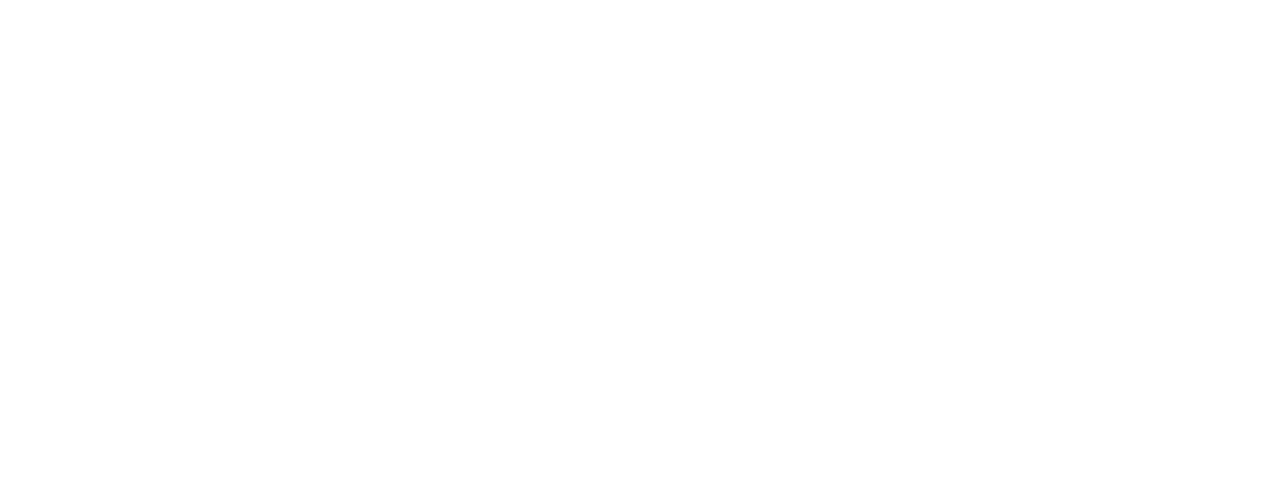
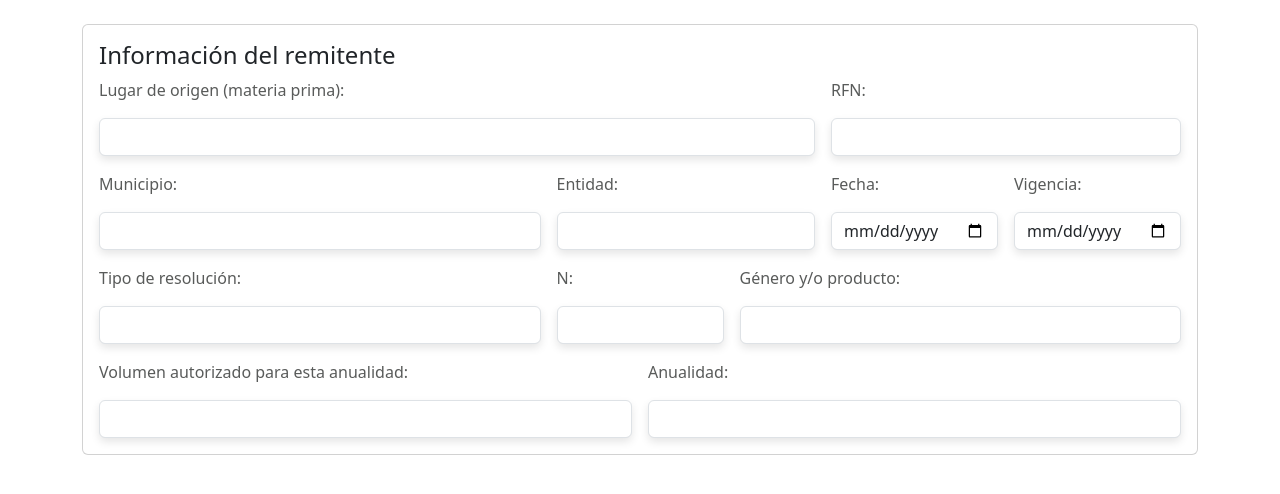
Before and after one commit to LuisPerezcx/UZACHI-FRONTEND, a React (Create React App) app: page /Prueba in a window 1280 px wide. Before the commit this address had no page. Shown: the top 494 px of the page. Built offline with nearby package versions, Linux system fonts and the light colour scheme.

Commit message:
informacion remitente

```diff
--- a/src/components/TableSearch.js
+++ b/src/components/TableSearch.js
@@ -10,7 +10,7 @@
 y un array con los filtros de busqueda
 */
 
-function TableSearch({ endpoint, columns, filters, actions }) {
+export const TableSearch = ({ endpoint, columns, filters, actions }) => {
 
     const [data, setData] = useState([]);
     const [filteredData, setFilteredData] = useState([]);
@@ -102,4 +102,3 @@
         </div>
     )
 }
-export default TableSearch;
--- /dev/null
+++ b/src/components/informacionRemitente/InformacionRemitente.jsx
@@ -0,0 +1,138 @@
+import React from 'react'
+
+export const InformacionRemitente = () => {
+    return (
+        <div className="container mt-4">
+            <div className="card">
+                <div className="card-body">
+                    <h4 className="card-title">Información del remitente</h4>
+                    <form>
+                        <div className="row g-3">
+                            {/* Lugar de origen y RFN */}
+                            <div className="col-md-8">
+                                <label htmlFor="origen" className="form-label">
+                                    Lugar de origen (materia prima):
+                                </label>
+                                <input
+                                    type="text"
+                                    className="form-control"
+                                    id="origen"
+                                    placeholder=""
+                                />
+                            </div>
+                            <div className="col-md-4">
+                                <label htmlFor="rfn" className="form-label">
+                                    RFN:
+                                </label>
+                                <input type="text" className="form-control" id="rfn" placeholder="" />
+                            </div>
+
+                            {/* Municipio y Entidad */}
+                            <div className="col-md-5">
+                                <label htmlFor="municipio" className="form-label">
+                                    Municipio:
+                                </label>
+                                <input
+                                    type="text"
+                                    className="form-control"
+                                    id="municipio"
+                                    placeholder=""
+                                />
+                            </div>
+                            <div className="col-md-3">
+                                <label htmlFor="entidad" className="form-label">
+                                    Entidad:
+                                </label>
+                                <input
+                                    type="text"
+                                    className="form-control"
+                                    id="entidad"
+                                    placeholder=""
+                                />
+                            </div>
+
+                            {/* Fecha y Vigencia */}
+                            <div className="col-md-2">
+                                <label htmlFor="fecha" className="form-label">
+                                    Fecha:
+                                </label>
+                                <input
+                                    type="date"
+                                    className="form-control"
+                                    id="fecha"
+                                    placeholder=""
+                                />
+                            </div>
+                            <div className="col-md-2">
+                                <label htmlFor="vigencia" className="form-label">
+                                    Vigencia:
+                                </label>
+                                <input
+                                    type="date"
+                                    className="form-control"
+                                    id="vigencia"
+                                    placeholder=""
+                                />
+                            </div>
+
+                            {/* Tipo de resolución y N */}
+                            <div className="col-md-5">
+                                <label htmlFor="resolucion" className="form-label">
+                                    Tipo de resolución:
+                                </label>
+                                <input
+                                    type="text"
+                                    className="form-control"
+                                    id="resolucion"
+                                    placeholder=""
+                                />
+                            </div>
+                            <div className="col-md-2">
+                                <label htmlFor="n" className="form-label">
+                                    N:
+                                </label>
+                                <input type="text" className="form-control" id="n" placeholder="" />
+                            </div>
+
+                            {/* Género y/o producto y Anualidad */}
+                            <div className="col-md-5">
+                                <label htmlFor="producto" className="form-label">
+                                    Género y/o producto:
+                                </label>
+                                <input
+                                    type="text"
+                                    className="form-control"
+                                    id="producto"
+                                    placeholder=""
+                                />
+                            </div>
+                            {/* Volumen autorizado */}
+                            <div className="col-md-6">
+                                <label htmlFor="volumen" className="form-label">
+                                    Volumen autorizado para esta anualidad:
+                                </label>
+                                <input
+                                    type="text"
+                                    className="form-control"
+                                    id="volumen"
+                                    placeholder=""
+                                />
+                            </div>
+                            <div className="col-md-6">
+                                <label htmlFor="anualidad" className="form-label">
+                                    Anualidad:
+                                </label>
+                                <input
+                                    type="text"
+                                    className="form-control"
+                                    id="anualidad"
+                                    placeholder=""
+                                />
+                            </div>
+                        </div>
+                    </form>
+                </div>
+            </div>
+        </div>
+    )
+}
--- a/src/routes.js
+++ b/src/routes.js
@@ -1,7 +1,7 @@
 import React, { Component } from 'react';
 import { Routes, Route } from 'react-router-dom';
 import { PrincipalAdmin } from './pages/PrincipalAdmin';
-import { ReportesInternos } from './pages/ReportesInternos';
+import { ReportesInternos } from './pages/ReportesInternos/ReportesInternos';
 import { ReportesPage } from './pages/ReportsPageSemarnat';
 import { GestionTransporte } from './components/GestionTransporte';
 import { Formulario3 } from './pages/Formulario3';
@@ -9,6 +9,7 @@
 import { CalculadoraEspecial } from './components/Calculadora/CalculadoraEspecial';
 import { CalculadoraEstandar } from './components/Calculadora/CalculadoraEstandar';
 import { Calculadoras } from './pages/Calculadoras';
+import { InformacionRemitente } from './components/informacionRemitente/InformacionRemitente';
 
 
 const AppRoutes = () => {
@@ -20,6 +21,7 @@
       <Route path='/GestionTransporte' element={<GestionTransporte/>} />
       <Route path='/Formulario' element={<Formulario/>} />
       <Route path='/Formulario3' element={<Formulario3/>} />
+      <Route path='/Prueba' element={<InformacionRemitente/>} />
 
     </Routes>
   );
```
Also changed, not shown: src/pages/ReportesInternos/ReportesInternos.jsx (renamed from src/pages/ReportesInternos.js, +5 -5 lines).
